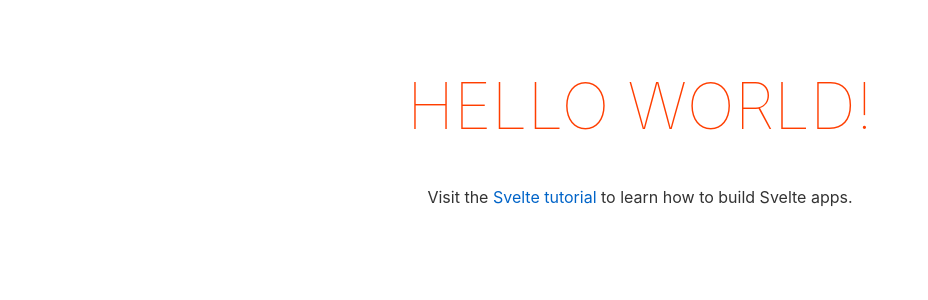
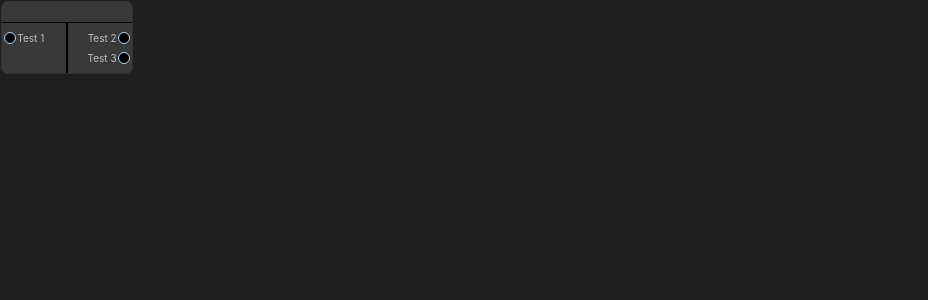
Before and after one commit to jmussett/GraphEditor, a Svelte app: page / in a window 1280 px wide. Shown: the top 300 px of the page, without its empty margins (0-928 px from the left). Built offline with nearby package versions, Linux system fonts and the light colour scheme.

Commit message:
Created draggable nodes with styling for sockets

```diff
--- a/public/global.css
+++ b/public/global.css
@@ -7,7 +7,7 @@ html, body {
 body {
 	color: #333;
 	margin: 0;
-	padding: 8px;
+	padding: 0;
 	box-sizing: border-box;
 	font-family: -apple-system, BlinkMacSystemFont, "Segoe UI", Roboto, Oxygen-Sans, Ubuntu, Cantarell, "Helvetica Neue", sans-serif;
 }
@@ -46,21 +46,3 @@ input:disabled {
 input[type="range"] {
 	height: 0;
 }
-
-button {
-	color: #333;
-	background-color: #f4f4f4;
-	outline: none;
-}
-
-button:disabled {
-	color: #999;
-}
-
-button:not(:disabled):active {
-	background-color: #ddd;
-}
-
-button:focus {
-	border-color: #666;
-}
--- a/src/App.svelte
+++ b/src/App.svelte
@@ -1,30 +1,17 @@
 <script>
-	export let name;
+	import AudioNode from "./AudioNode.svelte";
+
 </script>
 
 <main>
-	<h1>Hello {name}!</h1>
-	<p>Visit the <a href="https://svelte.dev/tutorial">Svelte tutorial</a> to learn how to build Svelte apps.</p>
+	<AudioNode />
+	<AudioNode />
 </main>
 
 <style>
 	main {
-		text-align: center;
-		padding: 1em;
-		max-width: 240px;
-		margin: 0 auto;
-	}
-
-	h1 {
-		color: #ff3e00;
-		text-transform: uppercase;
-		font-size: 4em;
-		font-weight: 100;
-	}
-
-	@media (min-width: 640px) {
-		main {
-			max-width: none;
-		}
+		background-color: #201f20;
+		width: 100%;
+		height: 100%;
 	}
 </style>
--- /dev/null
+++ b/src/AudioNode.svelte
@@ -0,0 +1,77 @@
+<script>
+    import Draggable from './Draggable.svelte';
+    import Socket from './Socket.svelte';
+</script>
+
+<Draggable>
+    <div class="audioNode">
+        <div class="inputs">
+            <ul class="sockets">
+                <li><Socket /><span>Test 1</span></li>
+            </ul>
+        </div>
+        <div class="outputs">
+            <ul class="sockets">
+                <li><span>Test 2</span><Socket /></li>
+                <li><span>Test 3</span><Socket /></li>
+            </ul>
+        </div>
+    </div>
+</Draggable>
+
+<style>
+	.audioNode {
+        width: 100%;
+        position: relative;
+        display: flex;
+    }
+
+    .inputs, .outputs {
+        width: 50%;
+        padding: 5px 2px;
+    }
+
+    .sockets {
+        margin: 0;
+        padding: 0;
+        list-style: none;
+        white-space: nowrap;
+        width: 100%;
+        position: sticky;
+    }
+
+    .sockets li {
+        display: inline-flex;
+        width: 100%;
+        height: 20px;
+        line-height: 20px;
+        align-items: center;
+    }
+
+    .sockets li span {
+        width: 100% ;
+        color: #c0bfbf;
+        font-size: x-small;
+        padding: 0 3%;
+        overflow-x: hidden;
+        text-overflow: ellipsis;
+    }
+
+    .inputs {
+        border-right: 0.5px solid black;
+    }
+
+    .outputs {
+        border-left: 0.5px solid black;
+    }
+
+    .inputs, .inputs .sockets, .inputs li {
+        float: left;
+        text-align: left;
+    }
+
+    .outputs, .outputs .sockets, .outputs li {
+        float: right;
+        text-align: right;
+    }
+</style>
--- /dev/null
+++ b/src/Draggable.svelte
@@ -0,0 +1,123 @@
+<script>
+    import { onMount, onDestroy } from 'svelte';
+
+    var container;
+    var dragging = false;
+    var currentX;
+    var currentY;
+    var initialX;
+    var initialY;
+    var xOffset = 0;
+    var yOffset = 0;
+
+    var selected = false;
+
+    // Event listeners need to be registered to the document when de-selecting the container.
+    onMount(() =>
+        document.addEventListener('mousedown', e => handleClick(e, container)));
+
+    onDestroy(() =>
+        document.removeEventListener('mousedown', e => handleClick(e, container)));
+
+    function handleClick(e, container) {
+        var rect = container.getBoundingClientRect();
+
+        // When clicking, the mouse needs to be within the containers bounds to be selected.
+        var withinBounds = e.clientX >= rect.left && e.clientX <= rect.right &&
+                           e.clientY >= rect.top && e.clientY <= rect.bottom;
+
+        if (withinBounds) selected = true;
+        else selected = false;
+    }
+
+
+    // Initial function for initiating drag
+    function dragStart(event) {
+        // event can be either touchstart or mousedown
+        if (event.type === "touchstart") {
+            initialX = event.touches[0].clientX - xOffset;
+            initialY = event.touches[0].clientY - yOffset;
+        } else {
+            initialX = event.clientX - xOffset;
+            initialY = event.clientY - yOffset;
+        }
+
+        dragging = true;
+
+        // We register events to the document to give the mouse full control over the dragging.
+        document.addEventListener("mousemove", e => drag(e, container))
+        document.addEventListener("mouseup", e => dragEnd(e, container))
+    }
+
+    function dragEnd(event, container) {
+        initialX = currentX;
+        initialY = currentY;
+
+        dragging = false;
+
+        // When the drag ends, remove the event listeners.
+        document.removeEventListener("mousemove", e => drag(e, container))
+        document.removeEventListener("mouseup", e => dragEnd(e, container))
+    }
+
+    function drag(e, container) {
+        if (!dragging) return;
+
+        e.preventDefault();
+
+        if (e.type === "touchmove") {
+            currentX = e.touches[0].clientX - initialX;
+            currentY = e.touches[0].clientY - initialY;
+        } else {
+            currentX = e.clientX - initialX;
+            currentY = e.clientY - initialY;
+        }
+
+        xOffset = currentX;
+        yOffset = currentY;
+
+        // Apply translate transform to the container.
+        container.style.transform = "translate3d(" + currentX + "px, " + currentY + "px, 0)";
+    }
+
+</script>
+
+<div class="drag"
+    class:selected
+    bind:this={container}>
+    <div class="selector"
+        on:touchstart={dragStart}
+        on:mousedown={dragStart}>
+    </div>
+    <slot/>
+</div>
+
+<style>
+    .selector {
+        width: 100%;
+        height: 20px;
+        border-bottom: 1px solid black;
+    }
+    .drag {
+        position: absolute;
+        border: 0.5px solid;
+        border-radius: 7px;
+        background-color: #3a393a;
+        margin: 0.5px;
+    }
+
+    .drag:hover {
+        border-color: #adacac;;
+    }
+
+    .selected:hover {
+        border-color: #96b2ce;
+        border-width: 1px;
+        margin: 0px;
+    }
+
+    .selected {
+        border-color: #8ca6c0;
+        z-index: 1;
+    }
+</style>
--- /dev/null
+++ b/src/Socket.svelte
@@ -0,0 +1,21 @@
+<button></button>
+
+<style>
+    button {
+        outline: none;
+        box-sizing: content-box;
+        border-radius: 10px;
+        padding: 3px;
+        width: 4px;
+        height: 4px;
+        margin: 1px auto;
+        background-color: black;
+        flex-shrink: 0;
+        border: 0.5px solid #b3d8fc;
+    }
+
+    button:active {
+        background-clip: content-box;
+        background-color: #b3d8fc;
+    }
+</style>
--- a/src/main.js
+++ b/src/main.js
@@ -1,10 +1,7 @@
 import App from './App.svelte';
 
 const app = new App({
-	target: document.body,
-	props: {
-		name: 'world'
-	}
+	target: document.body
 });
 
 export default app;
```
